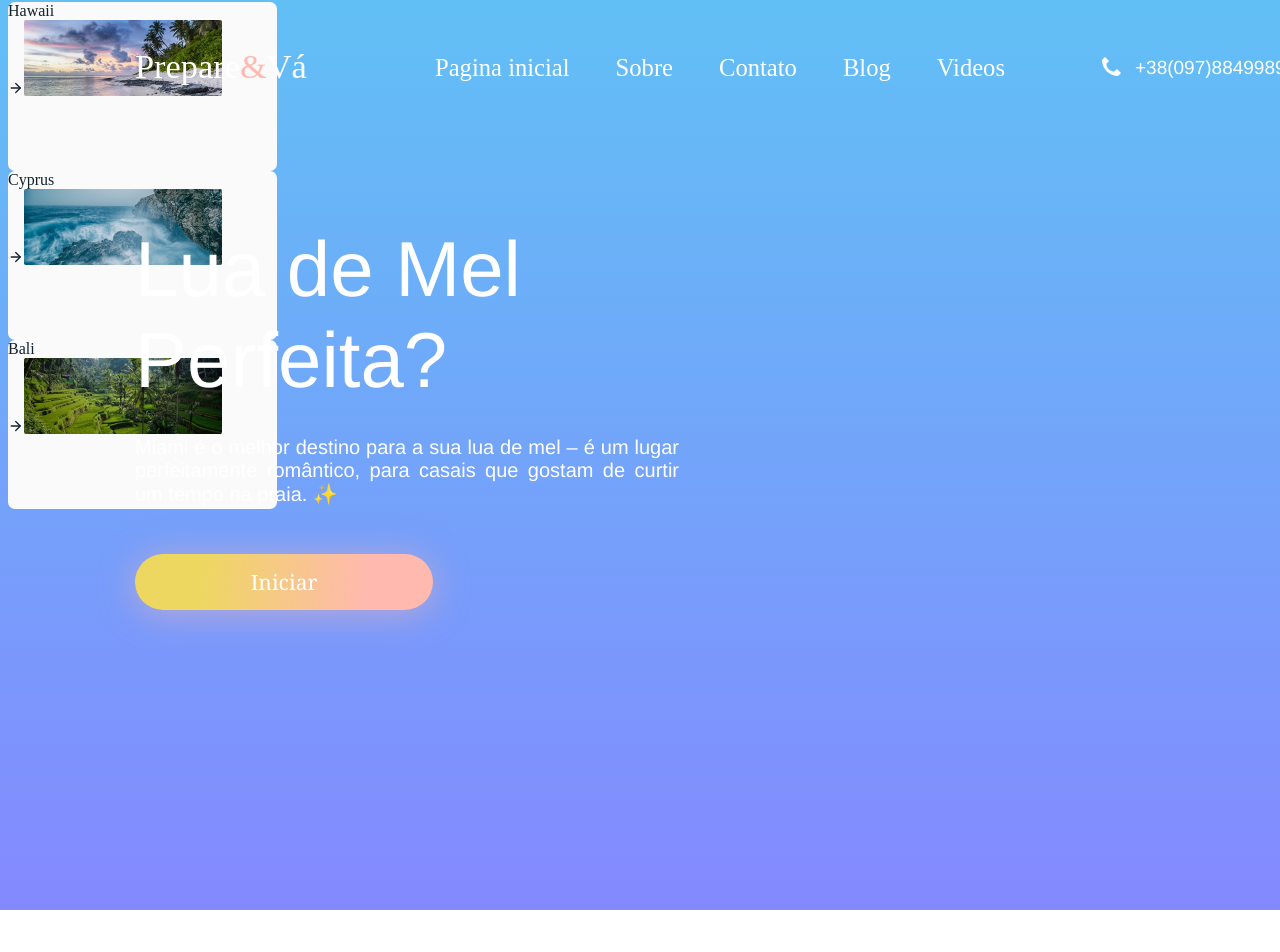
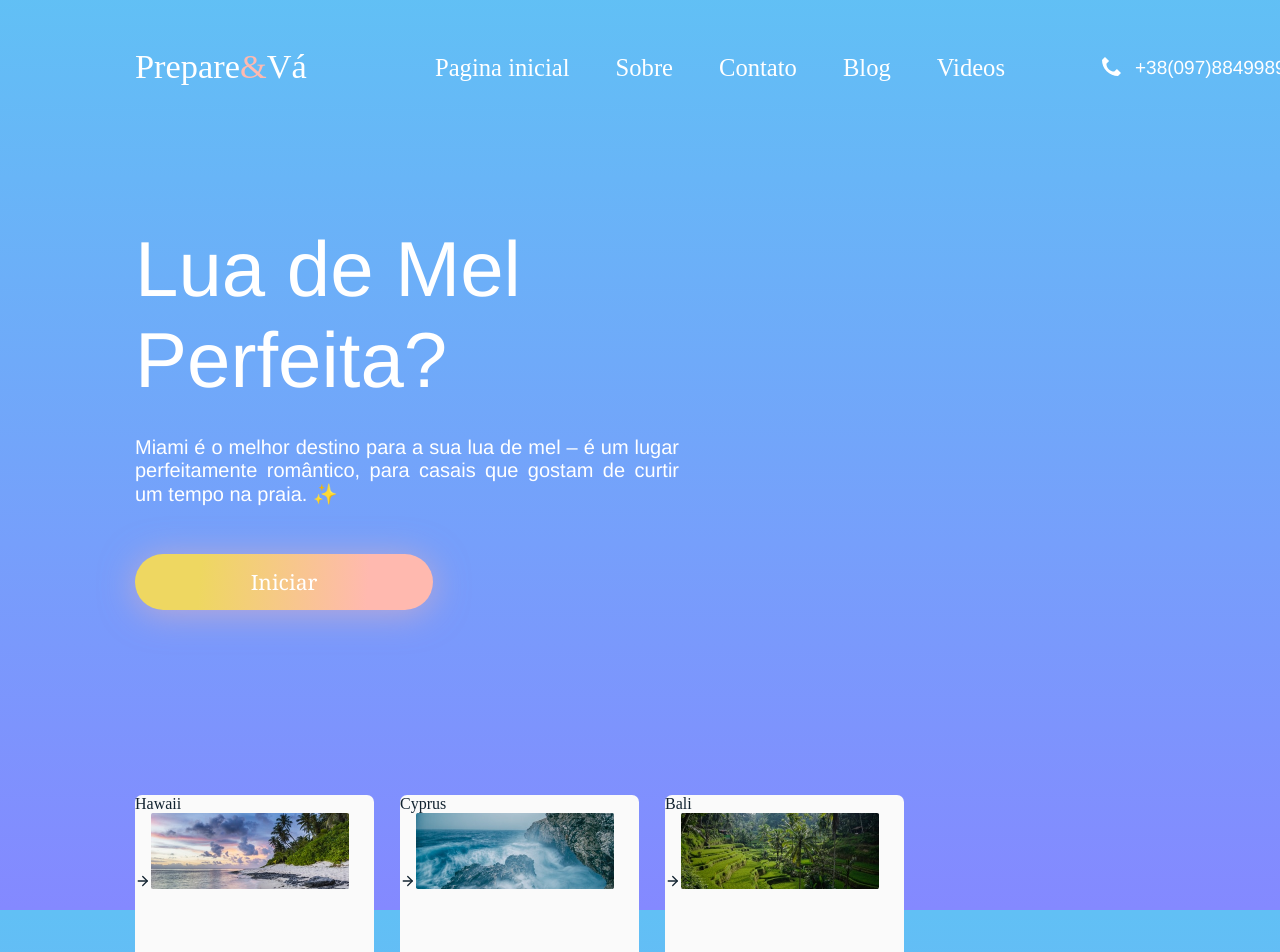
Before and after one commit to Victhinho/glauber-trabalho, a Next.js app: page / in a window 1280 px wide. Shown: the part 6-958 px from the top of the page. Before the commit the page ends 916 px from the top, so only its background shows below. Built offline with nearby package versions, Linux system fonts and the light colour scheme.

Commit message:
posicionamento dos cars

```diff
--- a/app/page.js
+++ b/app/page.js
@@ -17,7 +17,15 @@ function Card({ localidade, imagem}) {
     <div className={styles.card}>
       <p className={styles.localidade}>{localidade}</p>
       <Image src={Seta} />
-      <Image src={imagem} />
+      <Image src={imagem}/>
+    </div>
+  )
+}
+
+function Cards({children, x, y}) {
+  return(
+    <div className={styles.cards} style={{left:x, top: y}}>
+      {children}
     </div>
   )
 }
@@ -26,9 +34,11 @@ export default function Home() {
   return (
     <>
       <Botao x={135} y={560} />
-      <Card localidade="Hawaii" imagem={Hawaii}/>
-      <Card localidade="Cyprus" imagem={Cyprus}/>
-      <Card localidade="Bali" imagem={Bali}/>
+      <Cards x={135} y={801}>
+        <Card localidade="Hawaii" imagem={Hawaii}/>
+        <Card localidade="Cyprus" imagem={Cyprus}/>
+        <Card localidade="Bali" imagem={Bali}/>
+      </Cards>
     </>
   )
 }
--- a/app/page.module.css
+++ b/app/page.module.css
@@ -12,13 +12,18 @@
 }
 
 .card{
-    width: 269px;
+    width: 239px;
     height: 169px;
     background-color: #FAFAFA;
     border-radius: 7px;
     /* filter: blur(0.6000000238418579px); */
+}
 
-
+.cards{
+    display: flex;
+    width: 769px;
+    gap: 26px;
+    position: absolute;
 }
 
 .localidade{
```
